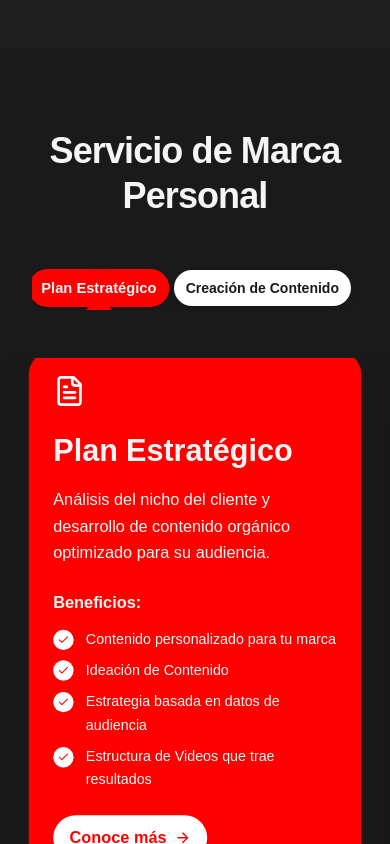
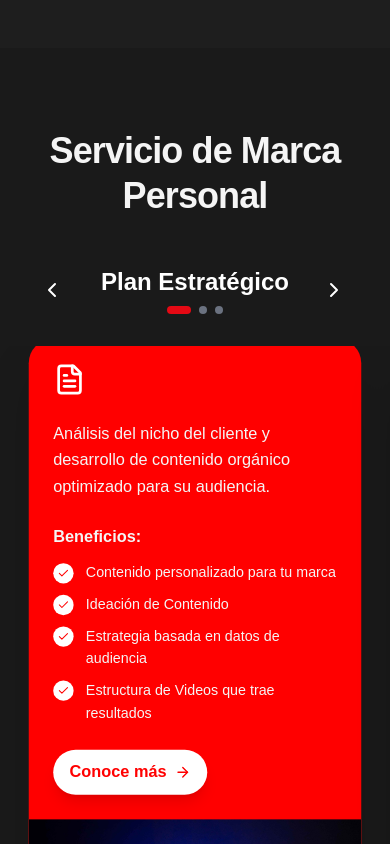
Before and after one commit to keiijak/Website-Agency, a Next.js app: page / in a window 390 px wide. Shown: the part 1580-2424 px from the top of the page. Built offline with nearby package versions, Linux system fonts and the light colour scheme; grey boxes are pictures that could not be loaded.

Commit message:
feat: enhance mobile experience for Servicios component
Add mobile-specific navigation, remove content titles, add isMobile state, implement next/prev service functions, clean mobile interface.

Co-authored-by: null <194864930+keiijak@users.noreply.github.com>

```diff
--- a/app/components/Servicios.tsx
+++ b/app/components/Servicios.tsx
@@ -2,7 +2,7 @@
 
 import { useState, useRef, useEffect } from "react"
 import Image from "next/image"
-import { FileText, Video, TrendingUp, ArrowRight, Check } from "lucide-react"
+import { FileText, Video, TrendingUp, ArrowRight, Check, ChevronLeft, ChevronRight } from "lucide-react"
 import FormModal from "./FormModal"
 import ImageCollage from "./ImageCollage"
 
@@ -12,6 +12,18 @@ export default function Servicios() {
   const servicesRef = useRef<HTMLDivElement>(null)
   const [showModal, setShowModal] = useState(false)
   const sectionRef = useRef<HTMLElement>(null)
+  const [isMobile, setIsMobile] = useState(false)
+
+  // Detectar si es móvil
+  useEffect(() => {
+    const checkMobile = () => {
+      setIsMobile(window.innerWidth < 768)
+    }
+
+    checkMobile()
+    window.addEventListener("resize", checkMobile)
+    return () => window.removeEventListener("resize", checkMobile)
+  }, [])
 
   // Handle scroll snap on mobile
   useEffect(() => {
@@ -104,30 +116,14 @@ export default function Servicios() {
     }
   }
 
-  // Función para renderizar el título con animación palabra por palabra
-  const renderAnimatedTitle = (titulo: string, isActive: boolean) => {
-    const palabras = titulo.split(" ")
+  const nextService = () => {
+    const nextIndex = (activeService + 1) % servicios.length
+    scrollToService(nextIndex)
+  }
 
-    return (
-      <h3
-        className="text-3xl md:text-4xl lg:text-6xl font-bold mb-4 md:mb-6 leading-tight break-words"
-        style={{ color: "#F5F5F5" }}
-      >
-        {palabras.map((palabra, index) => (
-          <span
-            key={index}
-            className={`inline-block mr-2 transition-all duration-500 ${
-              isActive ? "opacity-100 translate-y-0" : "opacity-0 translate-y-4"
-            }`}
-            style={{
-              transitionDelay: isActive ? `${index * 200}ms` : "0ms",
-            }}
-          >
-            {palabra}
-          </span>
-        ))}
-      </h3>
-    )
+  const prevService = () => {
+    const prevIndex = activeService === 0 ? servicios.length - 1 : activeService - 1
+    scrollToService(prevIndex)
   }
 
   return (
@@ -138,7 +134,43 @@ export default function Servicios() {
             Servicio de Marca Personal
           </h2>
 
-          {/* Service Navigation */}
+          {/* Mobile Service Title Navigation */}
+          {isMobile && (
+            <div className="flex items-center justify-center mb-8 px-4">
+              <button
+                onClick={prevService}
+                className="p-2 text-white hover:text-[#E50914] transition-colors duration-300"
+                aria-label="Servicio anterior"
+              >
+                <ChevronLeft className="w-6 h-6" />
+              </button>
+
+              <div className="flex-1 text-center mx-4">
+                <h3 className="text-2xl font-bold text-white">{servicios[activeService].titulo}</h3>
+                <div className="flex justify-center mt-2 space-x-2">
+                  {servicios.map((_, index) => (
+                    <div
+                      key={index}
+                      className={`w-2 h-2 rounded-full transition-all duration-300 ${
+                        activeService === index ? "bg-[#E50914] w-6" : "bg-gray-500"
+                      }`}
+                    />
+                  ))}
+                </div>
+              </div>
+
+              <button
+                onClick={nextService}
+                className="p-2 text-white hover:text-[#E50914] transition-colors duration-300"
+                aria-label="Siguiente servicio"
+              >
+                <ChevronRight className="w-6 h-6" />
+              </button>
+            </div>
+          )}
+
+          {/* Desktop Service Navigation */}
+          {!isMobile && (
             <div className="flex justify-center mb-12 md:mb-16 px-4">
               <div className="flex space-x-2 md:space-x-8 overflow-x-auto scrollbar-hide max-w-full">
                 {servicios.map((servicio, index) => (
@@ -153,7 +185,8 @@ export default function Servicios() {
                     <div
                       className="absolute -top-6 md:-top-10 left-1/2 transform -translate-x-1/2 w-6 h-6 md:w-10 md:h-10 rounded-full flex items-center justify-center text-sm md:text-xl font-bold"
                       style={{
-                      backgroundColor: activeService === index || hoveredButton === index ? servicio.color : "#1A1A1A",
+                        backgroundColor:
+                          activeService === index || hoveredButton === index ? servicio.color : "#1A1A1A",
                         color: "#F5F5F5",
                         boxShadow: "0 4px 6px rgba(0, 0, 0, 0.1)",
                       }}
@@ -185,6 +218,7 @@ export default function Servicios() {
                 ))}
               </div>
             </div>
+          )}
 
           {/* Services Horizontal Scroll */}
           <div
@@ -214,43 +248,33 @@ export default function Servicios() {
                           )}
                         </div>
 
-                        {renderAnimatedTitle(servicio.titulo, activeService === index)}
+                        {/* Solo mostrar título en desktop */}
+                        {!isMobile && (
+                          <h3
+                            className="text-3xl md:text-4xl lg:text-6xl font-bold mb-4 md:mb-6 leading-tight break-words"
+                            style={{ color: servicio.textColor }}
+                          >
+                            {servicio.titulo}
+                          </h3>
+                        )}
 
                         <p
-                          className={`text-base md:text-lg lg:text-xl mb-6 md:mb-8 leading-relaxed transition-all duration-700 ${
-                            activeService === index ? "opacity-100 translate-y-0" : "opacity-0 translate-y-4"
-                          }`}
-                          style={{
-                            color: servicio.textColor,
-                            transitionDelay: activeService === index ? "600ms" : "0ms",
-                          }}
+                          className="text-base md:text-lg lg:text-xl mb-6 md:mb-8 leading-relaxed"
+                          style={{ color: servicio.textColor }}
                         >
                           {servicio.descripcion}
                         </p>
 
                         <div className="mb-6 md:mb-8">
                           <h4
-                            className={`text-base md:text-lg font-semibold mb-3 md:mb-4 transition-all duration-500 ${
-                              activeService === index ? "opacity-100 translate-y-0" : "opacity-0 translate-y-4"
-                            }`}
-                            style={{
-                              color: servicio.textColor,
-                              transitionDelay: activeService === index ? "800ms" : "0ms",
-                            }}
+                            className="text-base md:text-lg font-semibold mb-3 md:mb-4"
+                            style={{ color: servicio.textColor }}
                           >
                             Beneficios:
                           </h4>
                           <ul className="space-y-2 md:space-y-3">
                             {servicio.beneficios.map((beneficio, i) => (
-                              <li
-                                key={i}
-                                className={`flex items-start transition-all duration-500 ${
-                                  activeService === index ? "opacity-100 translate-y-0" : "opacity-0 translate-y-4"
-                                }`}
-                                style={{
-                                  transitionDelay: activeService === index ? `${1000 + i * 100}ms` : "0ms",
-                                }}
-                              >
+                              <li key={i} className="flex items-start">
                                 <div className="w-5 h-5 md:w-6 md:h-6 rounded-full bg-white flex items-center justify-center mr-3 flex-shrink-0 mt-0.5">
                                   <Check className="w-3 h-3 md:w-4 md:h-4" style={{ color: servicio.color }} />
                                 </div>
@@ -268,13 +292,8 @@ export default function Servicios() {
                         <div className="mt-auto">
                           <button
                             onClick={handleConoceMas}
-                            className={`flex items-center font-bold text-base md:text-lg group bg-white px-4 py-2 md:px-6 md:py-3 rounded-full shadow-lg hover:shadow-xl transition-all duration-500 transform hover:scale-105 ${
-                              activeService === index ? "opacity-100 translate-y-0" : "opacity-0 translate-y-4"
-                            }`}
-                            style={{
-                              color: servicio.color,
-                              transitionDelay: activeService === index ? "1400ms" : "0ms",
-                            }}
+                            className="flex items-center font-bold text-base md:text-lg group bg-white px-4 py-2 md:px-6 md:py-3 rounded-full shadow-lg hover:shadow-xl transition-all duration-300 transform hover:scale-105"
+                            style={{ color: servicio.color }}
                           >
                             <span>Conoce más</span>
                             <ArrowRight className="ml-2 w-4 h-4 md:w-5 md:h-5 transition-transform group-hover:translate-x-2" />
@@ -288,43 +307,33 @@ export default function Servicios() {
                           <TrendingUp className="w-8 h-8 md:w-10 md:h-10 text-white" />
                         </div>
 
-                        {renderAnimatedTitle(servicio.titulo, activeService === index)}
+                        {/* Solo mostrar título en desktop */}
+                        {!isMobile && (
+                          <h3
+                            className="text-3xl md:text-4xl lg:text-6xl font-bold mb-4 md:mb-6 leading-tight break-words"
+                            style={{ color: servicio.textColor }}
+                          >
+                            {servicio.titulo}
+                          </h3>
+                        )}
 
                         <p
-                          className={`text-base md:text-lg lg:text-xl mb-6 md:mb-8 leading-relaxed transition-all duration-700 ${
-                            activeService === index ? "opacity-100 translate-y-0" : "opacity-0 translate-y-4"
-                          }`}
-                          style={{
-                            color: servicio.textColor,
-                            transitionDelay: activeService === index ? "600ms" : "0ms",
-                          }}
+                          className="text-base md:text-lg lg:text-xl mb-6 md:mb-8 leading-relaxed"
+                          style={{ color: servicio.textColor }}
                         >
                           {servicio.descripcion}
                         </p>
 
                         <div className="mb-6 md:mb-8">
                           <h4
-                            className={`text-base md:text-lg font-semibold mb-3 md:mb-4 transition-all duration-500 ${
-                              activeService === index ? "opacity-100 translate-y-0" : "opacity-0 translate-y-4"
-                            }`}
-                            style={{
-                              color: servicio.textColor,
-                              transitionDelay: activeService === index ? "800ms" : "0ms",
-                            }}
+                            className="text-base md:text-lg font-semibold mb-3 md:mb-4"
+                            style={{ color: servicio.textColor }}
                           >
                             Beneficios:
                           </h4>
                           <ul className="space-y-2 md:space-y-3">
                             {servicio.beneficios.map((beneficio, i) => (
-                              <li
-                                key={i}
-                                className={`flex items-start transition-all duration-500 ${
-                                  activeService === index ? "opacity-100 translate-y-0" : "opacity-0 translate-y-4"
-                                }`}
-                                style={{
-                                  transitionDelay: activeService === index ? `${1000 + i * 100}ms` : "0ms",
-                                }}
-                              >
+                              <li key={i} className="flex items-start">
                                 <div className="w-5 h-5 md:w-6 md:h-6 rounded-full bg-white flex items-center justify-center mr-3 flex-shrink-0 mt-0.5">
                                   <Check className="w-3 h-3 md:w-4 md:h-4" style={{ color: servicio.color }} />
                                 </div>
@@ -342,13 +351,8 @@ export default function Servicios() {
                         <div className="mt-auto">
                           <button
                             onClick={handleConoceMas}
-                            className={`flex items-center font-bold text-base md:text-lg group bg-white px-4 py-2 md:px-6 md:py-3 rounded-full shadow-lg hover:shadow-xl transition-all duration-500 transform hover:scale-105 ${
-                              activeService === index ? "opacity-100 translate-y-0" : "opacity-0 translate-y-4"
-                            }`}
-                            style={{
-                              color: servicio.color,
-                              transitionDelay: activeService === index ? "1400ms" : "0ms",
-                            }}
+                            className="flex items-center font-bold text-base md:text-lg group bg-white px-4 py-2 md:px-6 md:py-3 rounded-full shadow-lg hover:shadow-xl transition-all duration-300 transform hover:scale-105"
+                            style={{ color: servicio.color }}
                           >
                             <span>Conoce más</span>
                             <ArrowRight className="ml-2 w-4 h-4 md:w-5 md:h-5 transition-transform group-hover:translate-x-2" />
@@ -390,7 +394,7 @@ export default function Servicios() {
             ))}
           </div>
 
-          {/* Pagination Dots (Mobile Only) */}
+          {/* Pagination Dots (Mobile Only) - Moved to bottom */}
           <div className="flex justify-center mt-12 md:hidden">
             {servicios.map((_, index) => (
               <button
```
Lines whose indentation alone changed are shown as unchanged.
